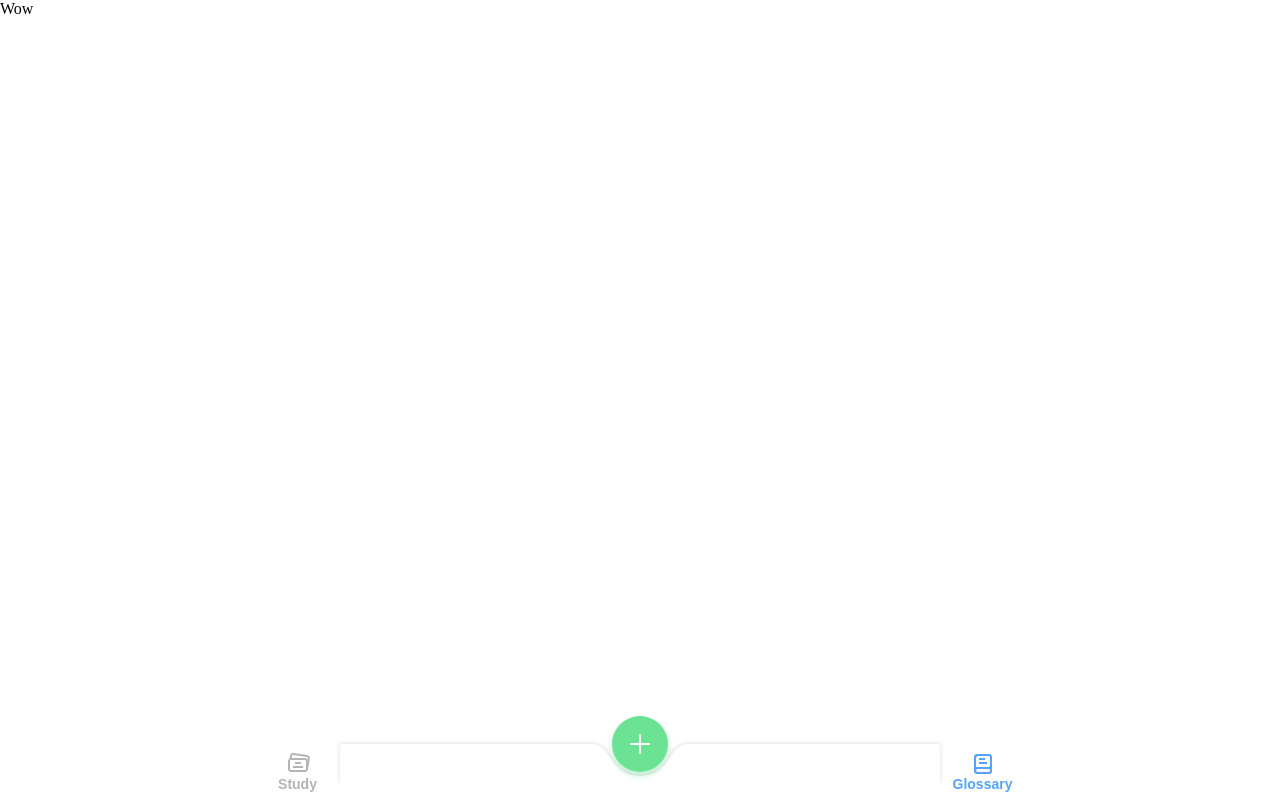
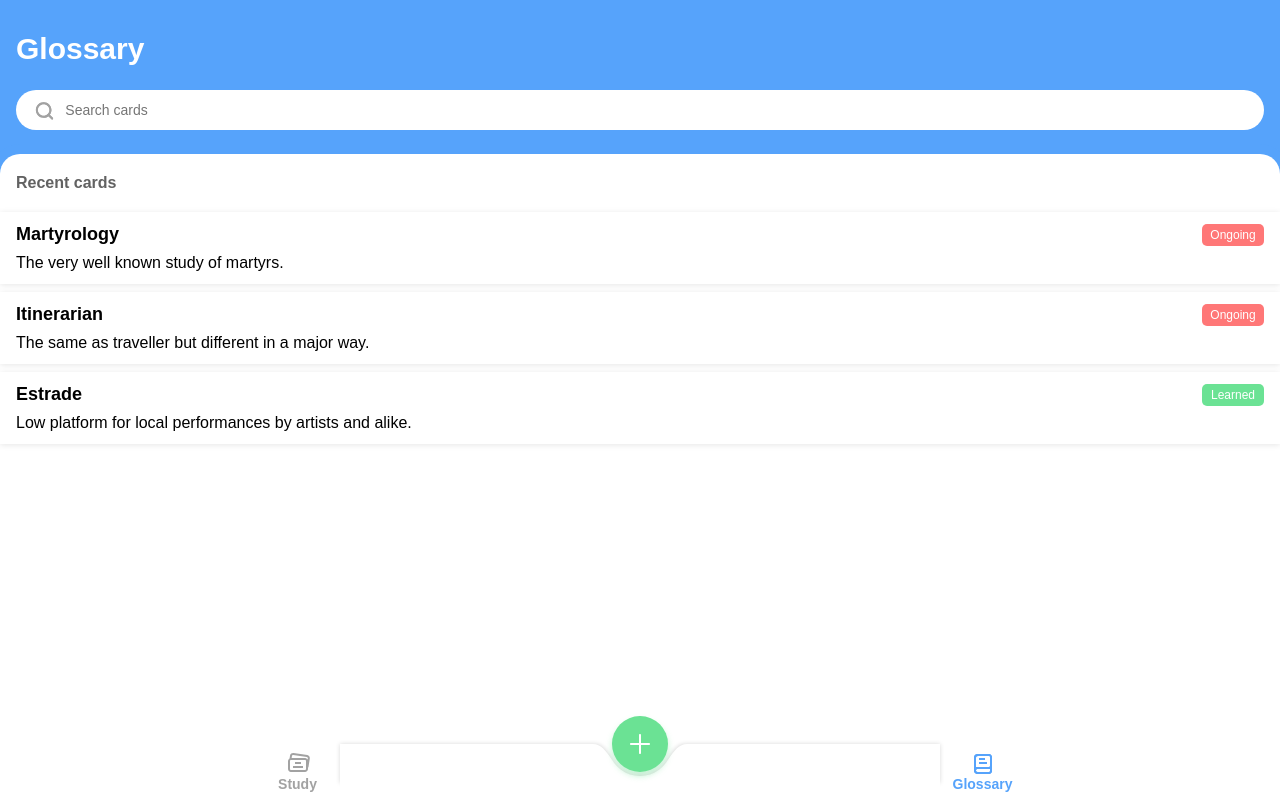
Before and after one commit to DNFcode/VocabularyCards, a Preact app: page /glossary in a window 1280 px wide. Built offline with nearby package versions, Linux system fonts and the light colour scheme; the HTML template or start-up script is replaced by a standard one.

Commit message:
Basic glossary page

```diff
--- a/src/App.tsx
+++ b/src/App.tsx
@@ -1,26 +1,34 @@
 import { h } from "preact"
 import { css, injectGlobal } from "emotion"
 import { BottomNavigation } from "./components/BottomNavigation"
-import { GlossaryPage } from "./components/GlossaryPage"
+import { GlossaryPage } from "./components/glossary/GlossaryPage"
 
 injectGlobal({
   body: {
     margin: 0,
     padding: 0,
   },
+
+  "*": {
+    fontFamily: "'Nunito', sans-serif",
+  },
 })
 
 const rootCss = css({
   height: `${window.innerHeight}px`,
-  display: "grid",
-  gridTemplateRows: "1fr 56px",
+})
+
+const bottomNavigationCss = css({
+  height: 56,
+  position: "fixed",
+  bottom: 0,
 })
 
 const App = () => {
   return (
     <div className={rootCss}>
       <GlossaryPage />
-      <BottomNavigation />
+      <BottomNavigation className={bottomNavigationCss} />
     </div>
   )
 }
--- a/src/components/BottomNavigation.tsx
+++ b/src/components/BottomNavigation.tsx
@@ -1,5 +1,5 @@
 import { h, FunctionalComponent } from "preact"
-import { css } from "emotion"
+import { css, cx } from "emotion"
 import {
   SUCCESS_COLOR,
   SUCCESS_COLOR_RGBA,
@@ -53,9 +53,11 @@ const createButtonCss = css({
   },
 })
 
-export const BottomNavigation = () => {
+export const BottomNavigation: FunctionalComponent<{
+  className?: string
+}> = ({ className }) => {
   return (
-    <div className={rootCss}>
+    <div className={cx(rootCss, className)}>
       <BottomPanel className={bottomPanelCss} />
       <div className={buttonBlockCss}>
         <button className={createButtonCss}>
--- a/src/components/GlossaryPage.tsx
+++ /dev/null
@@ -1,11 +0,0 @@
-import { h } from "preact"
-import { css } from "emotion"
-import { PRIMARY_COLOR } from "../theme"
-
-const rootCss = css({
-  height: "100%",
-})
-
-export const GlossaryPage = () => {
-  return <div className={rootCss}>Wow</div>
-}
--- /dev/null
+++ b/src/components/glossary/GlossaryCard.tsx
@@ -0,0 +1,70 @@
+import { h, FunctionalComponent } from "preact"
+import { css, cx } from "emotion"
+import {
+  LIGHT_TEXT,
+  SHADOW_COLOR_RGBA,
+  SUCCESS_COLOR,
+  DANGER_COLOR,
+} from "../../theme"
+
+const cardCss = css({
+  padding: "12px 16px",
+  marginBottom: 8,
+  boxShadow: `0 1px 6px ${SHADOW_COLOR_RGBA(0.1)}`,
+})
+
+const cardHeaderBlockCss = css({
+  marginBottom: 8,
+  display: "flex",
+  justifyContent: "space-between",
+})
+
+const cardTitleCss = css({
+  fontSize: 18,
+  fontWeight: "bold",
+})
+
+const cardStatusCss = css({
+  width: 62,
+  fontSize: 12,
+  color: LIGHT_TEXT,
+  padding: "4px 0",
+  borderRadius: 5,
+  textAlign: "center",
+  verticalAlign: "middle",
+})
+
+const successBackground = css({
+  backgroundColor: SUCCESS_COLOR,
+})
+
+const dangerBackground = css({
+  backgroundColor: DANGER_COLOR,
+})
+
+const cardDescription = css({
+  fontSize: 16,
+})
+
+export const GlossaryCard: FunctionalComponent<{
+  title: string
+  description: string
+  learned: boolean
+}> = ({ title, learned, description }) => {
+  return (
+    <div className={cardCss}>
+      <div className={cardHeaderBlockCss}>
+        <div className={cardTitleCss}>{title}</div>
+        <div
+          className={cx(
+            cardStatusCss,
+            learned ? successBackground : dangerBackground
+          )}
+        >
+          {learned ? "Learned" : "Ongoing"}
+        </div>
+      </div>
+      <div className={cardDescription}>{description}</div>
+    </div>
+  )
+}
--- /dev/null
+++ b/src/components/glossary/GlossaryHeader.tsx
@@ -0,0 +1,51 @@
+import { h, Fragment } from "preact"
+import { css } from "emotion"
+import { LIGHT_TEXT, PRIMARY_COLOR, LIGHT_BACKGROUND } from "../../theme"
+import { GlossarySearch } from "./GlossarySearch"
+
+const pageHeaderCss = css({
+  paddingTop: 32,
+  backgroundColor: PRIMARY_COLOR,
+})
+
+const headerTitleCss = css({
+  fontSize: 30,
+  fontWeight: "bold",
+  color: LIGHT_TEXT,
+  marginLeft: 16,
+})
+
+const stickyContainerCss = css({
+  position: "sticky",
+  top: 0,
+  overflow: "hidden",
+})
+
+const searchContainerCss = css({
+  backgroundColor: PRIMARY_COLOR,
+  paddingTop: 24,
+  paddingBottom: 24,
+})
+
+const headerBottomCss = css({
+  borderRadius: "20px 20px 0 0",
+  height: 20,
+  backgroundColor: "transparent",
+  boxShadow: `0 0 0 10px ${PRIMARY_COLOR}`,
+})
+
+export const GlossaryHeader = () => {
+  return (
+    <Fragment>
+      <header className={pageHeaderCss}>
+        <div className={headerTitleCss}>Glossary</div>
+      </header>
+      <div className={stickyContainerCss}>
+        <div className={searchContainerCss}>
+          <GlossarySearch />
+        </div>
+        <div className={headerBottomCss} />
+      </div>
+    </Fragment>
+  )
+}
--- /dev/null
+++ b/src/components/glossary/GlossaryPage.tsx
@@ -0,0 +1,47 @@
+import { h } from "preact"
+import { css } from "emotion"
+import {
+  PRIMARY_COLOR,
+  LIGHT_BACKGROUND,
+  LIGHT_TEXT,
+  LIGHTER_TEXT,
+} from "../../theme"
+import { GlossaryHeader } from "./GlossaryHeader"
+import { SAMPLE_CARDS } from "./sampleCards"
+import { GlossaryCard } from "./GlossaryCard"
+
+const rootCss = css({
+  height: "100%",
+  overflowY: "auto",
+})
+
+const cardsContainerCss = css({
+  height: "100%",
+  backgroundColor: LIGHT_BACKGROUND,
+})
+
+const titleCss = css({
+  fontSize: 16,
+  fontWeight: "bold",
+  paddingLeft: 16,
+  color: LIGHTER_TEXT,
+  marginBottom: 20,
+})
+
+export const GlossaryPage = () => {
+  return (
+    <div className={rootCss}>
+      <GlossaryHeader />
+      <div className={cardsContainerCss}>
+        <div className={titleCss}>Recent cards</div>
+        {SAMPLE_CARDS.map(card => (
+          <GlossaryCard
+            title={card.title}
+            description={card.description}
+            learned={card.learned}
+          />
+        ))}
+      </div>
+    </div>
+  )
+}
--- /dev/null
+++ b/src/components/glossary/GlossarySearch.tsx
@@ -0,0 +1,35 @@
+import { h, Fragment, FunctionalComponent } from "preact"
+import { css } from "emotion"
+import { SearchIcon } from "../../icons/search"
+import { LIGHT_BACKGROUND, DISABLED_TEXT } from "../../theme"
+
+const rootCss = css({
+  marginLeft: 16,
+  marginRight: 16,
+  height: 40,
+  width: "auto",
+  borderRadius: 20,
+  background: LIGHT_BACKGROUND,
+  padding: "0 16px",
+  display: "flex",
+  alignItems: "center",
+})
+
+const inputCss = css({
+  fontSize: 14,
+  border: "none",
+  marginLeft: 8,
+  width: "100%",
+  outline: "none",
+})
+
+export const GlossarySearch: FunctionalComponent<{ value?: string }> = ({
+  value,
+}) => {
+  return (
+    <div className={rootCss}>
+      <SearchIcon color={DISABLED_TEXT} />
+      <input className={inputCss} placeholder="Search cards" value={value} />
+    </div>
+  )
+}
--- /dev/null
+++ b/src/components/glossary/sampleCards.ts
@@ -0,0 +1,17 @@
+export const SAMPLE_CARDS = [
+  {
+    title: "Martyrology",
+    description: "The very well known study of martyrs.",
+    learned: false,
+  },
+  {
+    title: "Itinerarian",
+    description: "The same as traveller but different in a major way.",
+    learned: false,
+  },
+  {
+    title: "Estrade",
+    description: "Low platform for local performances by artists and alike.",
+    learned: true,
+  },
+]
--- a/src/theme.ts
+++ b/src/theme.ts
@@ -1,3 +1,4 @@
+export const SHADOW_COLOR_RGBA = (a = 1) => `rgba(0, 0, 0, ${a})`
 export const PRIMARY_COLOR_RGBA = (a = 1) => `rgba(86, 163, 251, ${a})`
 export const PRIMARY_COLOR = PRIMARY_COLOR_RGBA()
 export const ACTIVE_SUCCESS_COLOR = "#33cc8a"
@@ -5,5 +6,7 @@ export const SUCCESS_COLOR_RGBA = (a = 1) => `rgba(107, 226, 148, ${a})`
 export const SUCCESS_COLOR = SUCCESS_COLOR_RGBA()
 export const DANGER_COLOR = "#FF7777"
 export const DARK_TEXT = "#272727"
-export const DISABLED_TEXT = "#B4B4B4"
+export const DISABLED_TEXT = "#a2a2a2"
+export const LIGHTER_TEXT = "#626262"
 export const LIGHT_TEXT = "white"
+export const LIGHT_BACKGROUND = "white"
```
Also changed, not shown: src/store.tsx (+58 -58 lines), 1 other file (tests, documents, lock files or other folders).
